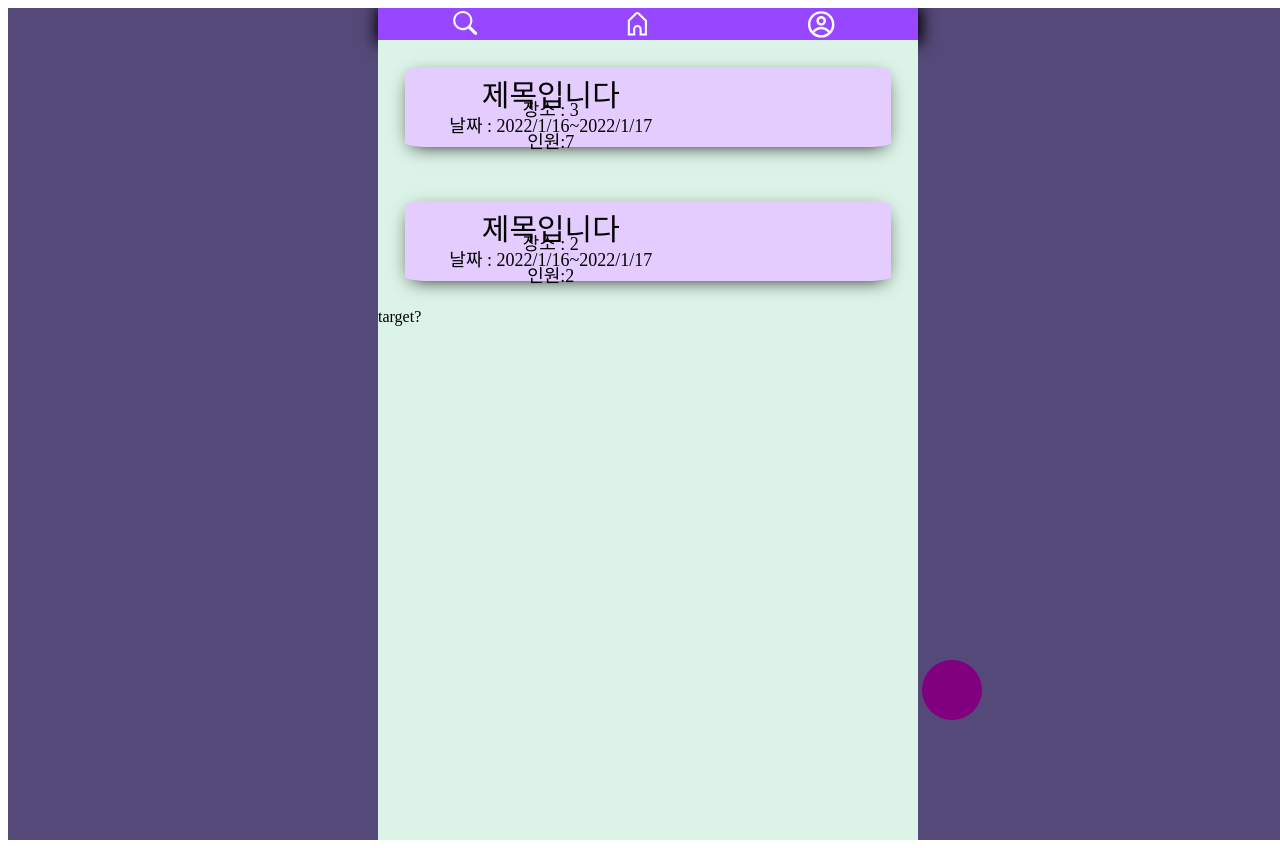
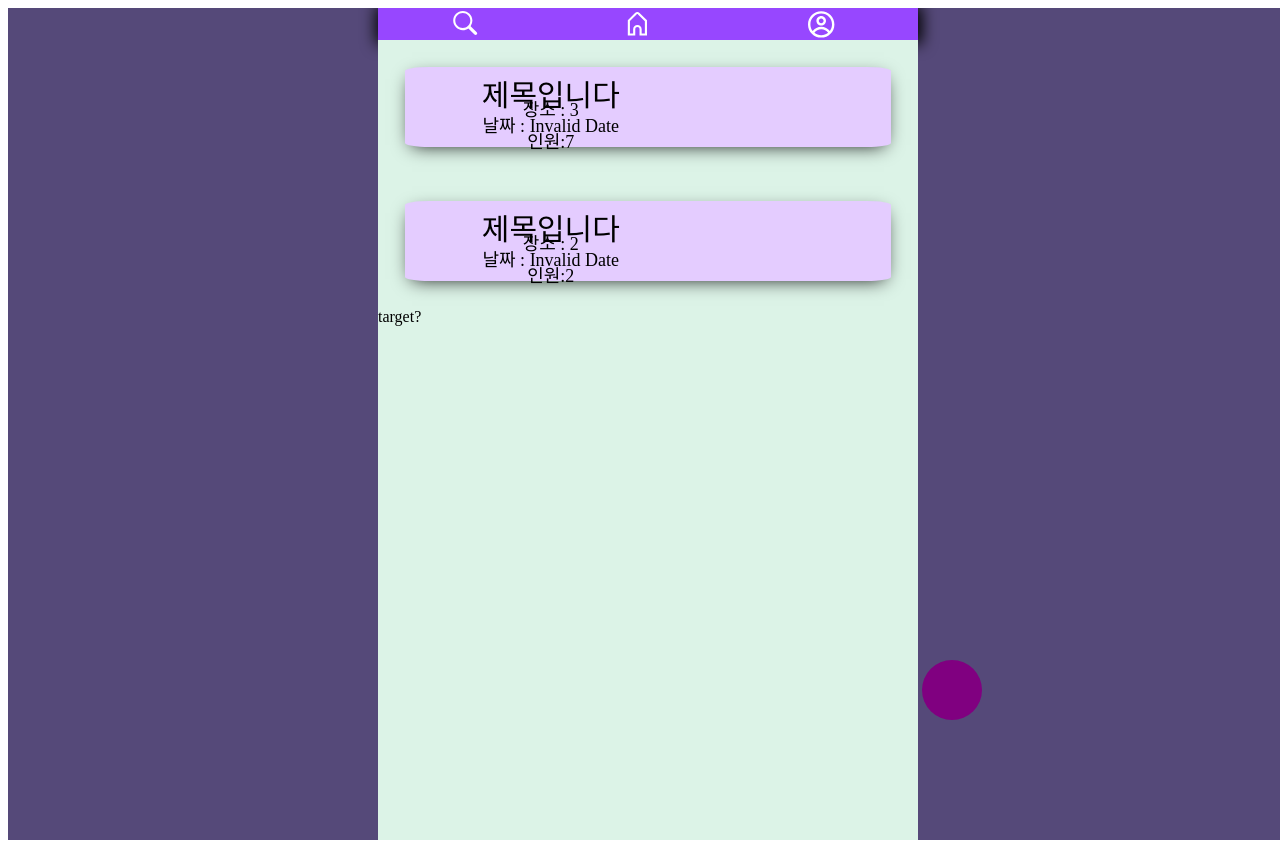
Before and after one commit to kasucco/side-project-1st, a React (Create React App) app: page / in a window 1280 px wide. Built offline with nearby package versions, Linux system fonts and the light colour scheme; no server answers.

Commit message:
날짜 형식 변경

```diff
--- a/src/components/MainCard.tsx
+++ b/src/components/MainCard.tsx
@@ -2,6 +2,7 @@ import { Dispatch, SetStateAction } from "react";
 import { useNavigate } from "react-router-dom";
 import styled from "styled-components";
 import { getCard } from "../pages/Main";
+import dayjs from "dayjs";
 
 type itemProps = {
   item: getCard;
@@ -18,7 +19,9 @@ const MainCard = ({ item, setItems }: itemProps) => {
         {title}
       </ContentBox>
       <ContentBox top={40}>장소 : {location}</ContentBox>
-      <ContentBox top={60}>날짜 : {date}</ContentBox>
+      <ContentBox top={60}>
+        날짜 : {dayjs(date).format("YYYY-MM-DD")}
+      </ContentBox>
       {/* <ContentBox top={80}> {time}</ContentBox> */}
       <ContentBox top={80}>
         인원:
```
